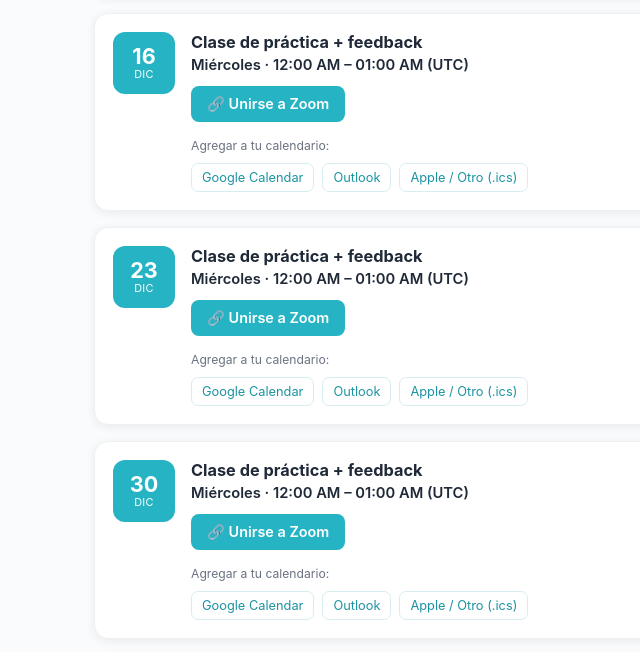
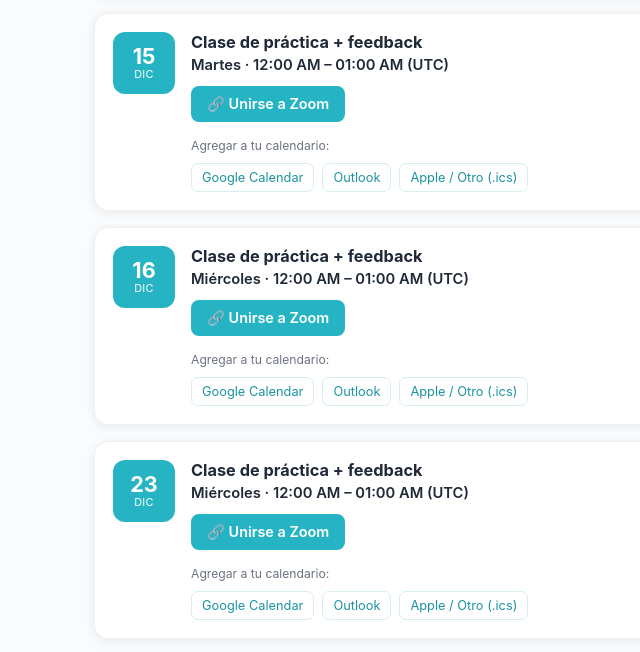
Before and after one commit to isabellacabarique/horario-clarity, a plain HTML site: page index.html in a window 1280 px wide. Shown: the part 1072-1724 px from the top of the page, 242-882 px from the left. Drawn offline with Linux system fonts and the light colour scheme.

Commit message:
Add files via upload

```diff
--- a/index.html
+++ b/index.html
@@ -212,12 +212,19 @@ const RECURRING_CLASSES = [
 // { date: "2026-08-20", hour: 19, minute: 30, title: "Sesión especial: ...", color: "#74f0d5", note: "Texto chiquito debajo del título (opcional)" }
 // "color" y "note" son opcionales.
 const SPECIAL_SESSIONS = [
+  // Clase reprogramada por vacaciones (se ve como clase normal, sin etiqueta de "sesión especial")
+  { date: "2026-12-14", hour: 19, minute: 0, title: "Clase de práctica + feedback", regular: true },
   { date: "2026-11-12", hour: 19, minute: 0, title: "Sesión de claridad (Q&A con teacher Isa)", color: "#74f0d5",
     note: "Un espacio mensual para resolver preguntas, destrabar obstáculos y ayudarte a seguir avanzando." },
   { date: "2026-10-22", hour: 11, minute: 0, title: "Sesión de claridad (Q&A con teacher Isa)", color: "#74f0d5",
     note: "Un espacio mensual para resolver preguntas, destrabar obstáculos y ayudarte a seguir avanzando." },
   // ejemplo:
   // { date: "2026-08-20", hour: 19, minute: 30, title: "Sesión especial: Q&A en vivo", color: "#74f0d5" },
+];
+
+// Vacaciones: no se muestran clases recurrentes entre estas fechas (inclusive).
+const BREAKS = [
+  { from: "2026-12-23", to: "2027-01-04" },
 ];
 
 /* ============================================================
@@ -267,6 +274,8 @@ function getAllOccurrences(){
   for(let i=0; i<daysAhead; i++){
     const dayRef = new Date(Date.UTC(startY, startM, startD + i));
     if(scheduleStartRef !== null && dayRef.getTime() < scheduleStartRef) continue;
+    const dayStr = dayRef.getUTCFullYear()+"-"+pad(dayRef.getUTCMonth()+1)+"-"+pad(dayRef.getUTCDate());
+    if(BREAKS.some(b => dayStr >= b.from && dayStr <= b.to)) continue;
     const weekday = dayRef.getUTCDay();
     RECURRING_CLASSES.forEach(def=>{
       if(def.weekday === weekday){
@@ -278,7 +287,7 @@ function getAllOccurrences(){
 
   SPECIAL_SESSIONS.forEach(s=>{
     const [y,m,d] = s.date.split("-").map(Number);
-    const ev = buildEvent(y, m-1, d, s.hour, s.minute, s.title, true, s.color, s.note);
+    const ev = buildEvent(y, m-1, d, s.hour, s.minute, s.title, !s.regular, s.color, s.note);
     if(ev.endUTC.getTime() > now) events.push(ev);
   });
 
```
